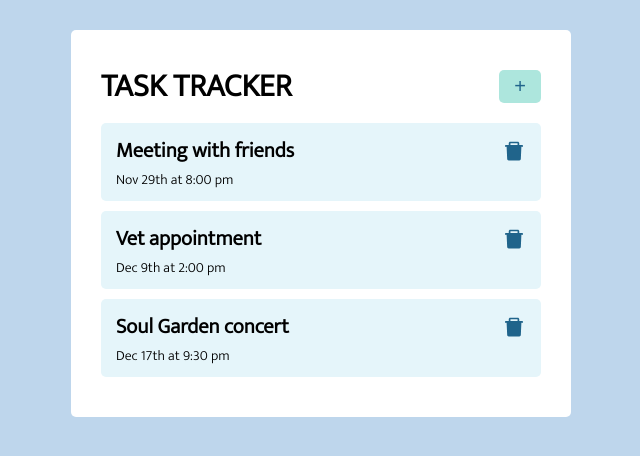
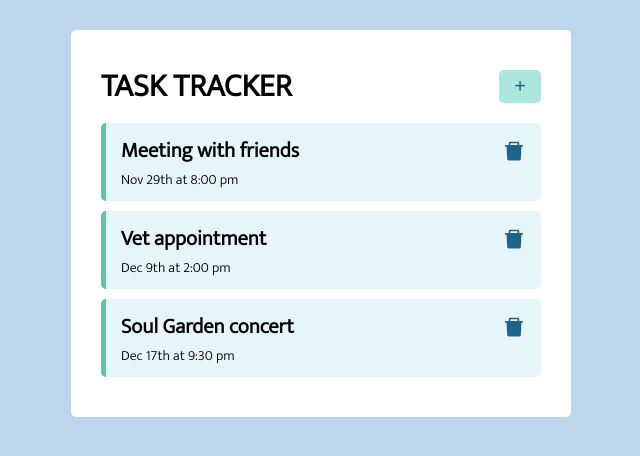
Before and after one commit to LoreMatey/React-to-do-list, a React (Create React App) app: page / in a window 1280 px wide. Shown: the top 456 px of the page, without its empty margins (319-959 px from the left). Built offline with nearby package versions, Linux system fonts and the light colour scheme.

Commit message:
Created task reminder

```diff
--- a/src/App.js
+++ b/src/App.js
@@ -34,11 +34,22 @@
 const deleteTask = (id) => {
   setTasks(tasks.filter((task) => task.id !== id))
 }
+
+// Reminder
+
+const reminder = (id) => {
+  setTasks(
+    tasks.map((task) =>
+     task.id === id ? { ...task, reminder: !task.reminder } : task
+    )
+  )
+}
+
   return (
     <div className="container">
       <Header />
         {tasks.length > 0 ? (
-          <Tasks tasks={tasks} onDelete={deleteTask} />
+          <Tasks tasks={tasks} onDelete={deleteTask} onToggle={reminder} />
         ) : ('No tasks to show'
         )}
     </div>
--- a/src/components/Task.js
+++ b/src/components/Task.js
@@ -1,8 +1,10 @@
 import { AiFillDelete } from 'react-icons/ai'
 
-const Task = ({ task, onDelete }) => {
+const Task = ({ task, onDelete, onToggle }) => {
   return (
-    <div className='task'>
+    <div
+      className={`task ${task.reminder ? 'reminder' : ''}`}
+      onDoubleClick={() => onToggle(task.id)}>
       <h2>
         {task.title}
         <AiFillDelete
--- a/src/components/Tasks.js
+++ b/src/components/Tasks.js
@@ -1,13 +1,15 @@
 import Task from './Task'
 
-const Tasks = ({ tasks, onDelete }) => {
+const Tasks = ({ tasks, onDelete, onToggle }) => {
 
     return (
         <>
             {tasks.map((task) => (
                 <Task key={task.id}
                 task={task}
-                onDelete={onDelete}/>
+                onDelete={onDelete}
+                onToggle={onToggle}
+                />
             ))}
         </>
     )
--- a/src/index.css
+++ b/src/index.css
@@ -50,6 +50,10 @@
   background-color: rgb(229, 245, 250);
 }
 
+.task.reminder {
+  border-left: 5px solid rgb(96, 197, 167);
+}
+
 .task h2 {
   display: flex;
   justify-content: space-between;
```
